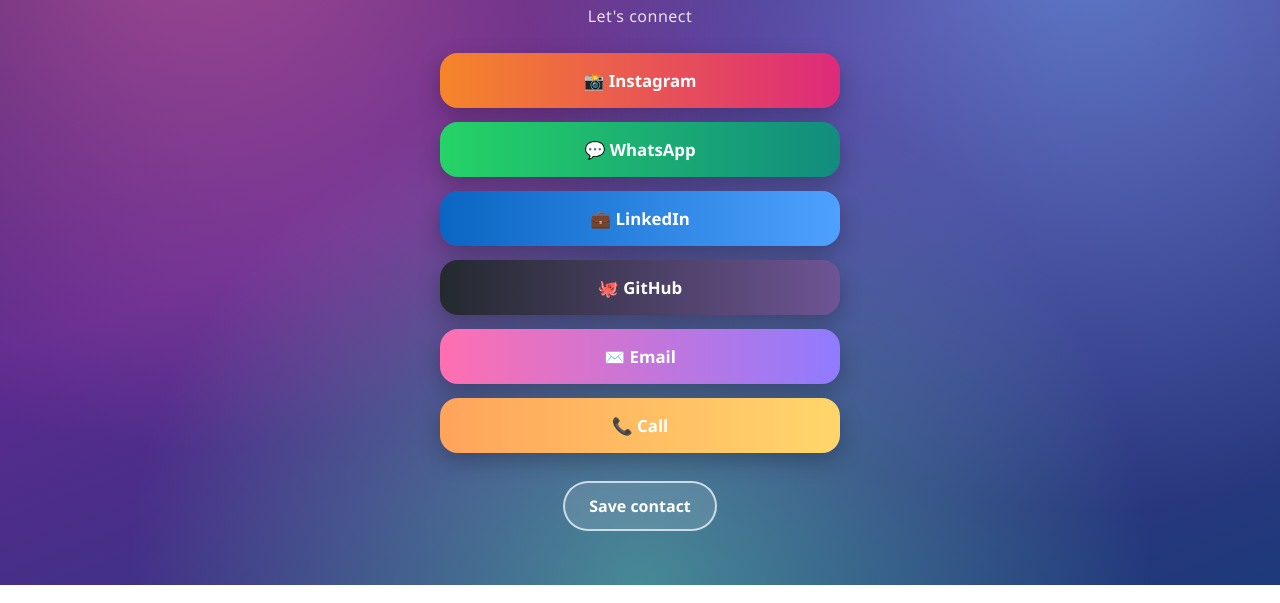
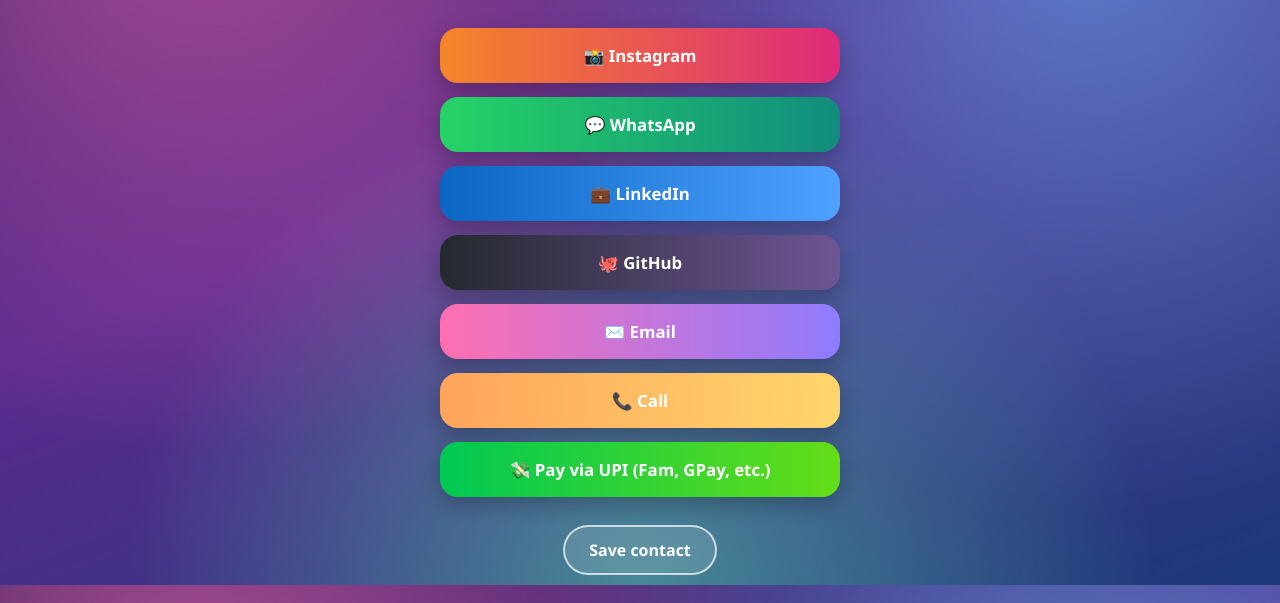
Before and after one commit to abihuFalca/portfolio, a plain HTML site: page connect/index.html in a window 1280 px wide. Shown: the part 215-818 px from the top of the page. Drawn offline with Linux system fonts and the light colour scheme.

Commit message:
Add UPI payment button to connect page
Co-Authored-By: Claude Haiku 5.5 <noreply@anthropic.com>

```diff
--- a/connect/index.html
+++ b/connect/index.html
@@ -19,6 +19,7 @@
       <a class="github" href="https://github.com/abihuFalca" target="_blank" rel="noopener">🐙 GitHub</a>
       <a class="email" href="mailto:akpranit6@gmail.com">✉️ Email</a>
       <a class="phone" href="tel:+919445033990">📞 Call</a>
+      <a class="pay" href="upi://pay?pa=9445033990@fam&pn=A%20K%20Pranit%20Asher%20Abihu&cu=INR">💸 Pay via UPI (Fam, GPay, etc.)</a>
     </nav>
 
     <a class="save" href="contact.vcf" download="Pranit_Asher_Abihu.vcf">Save contact</a>
--- a/connect/style.css
+++ b/connect/style.css
@@ -84,6 +84,7 @@ h1 {
 .github    { --c1: #24292f; --c2: #6e5494; }
 .email     { --c1: #ff6fb1; --c2: #8f7bff; }
 .phone     { --c1: #ffa45b; --c2: #ffd66b; color: #2b1b5c; }
+.pay       { --c1: #00c853; --c2: #64dd17; }
 
 .save {
   display: inline-block;
```
Also changed, not shown: connect/qr-colorful.png (added).
